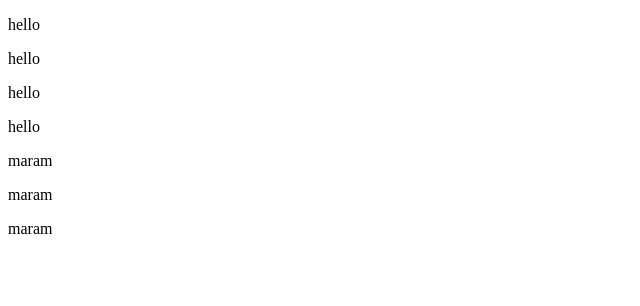
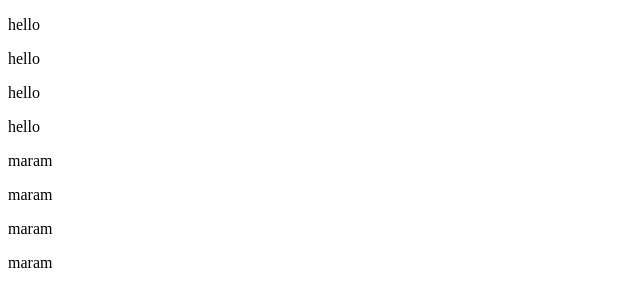
Before and after one commit to Ghofran-esam/hello, a plain HTML site: page index.html in a window 1280 px wide. Shown: the full height of the page, 0-640 px from the left. Drawn offline with Linux system fonts and the light colour scheme.

Commit message:
fife  commit

```diff
--- a/index.html
+++ b/index.html
@@ -27,5 +27,8 @@
     <p>maram
 
     </p>
+    <p>maram
+
+    </p>
 </body>
 </html>
```
